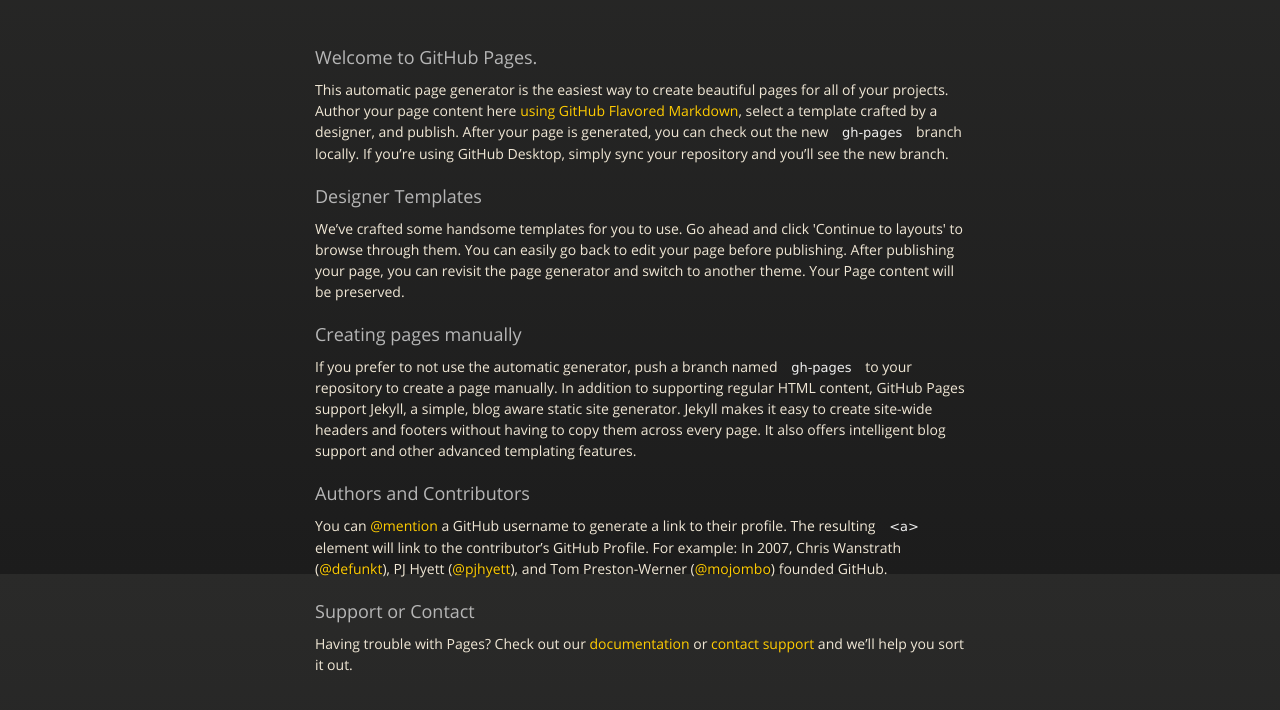
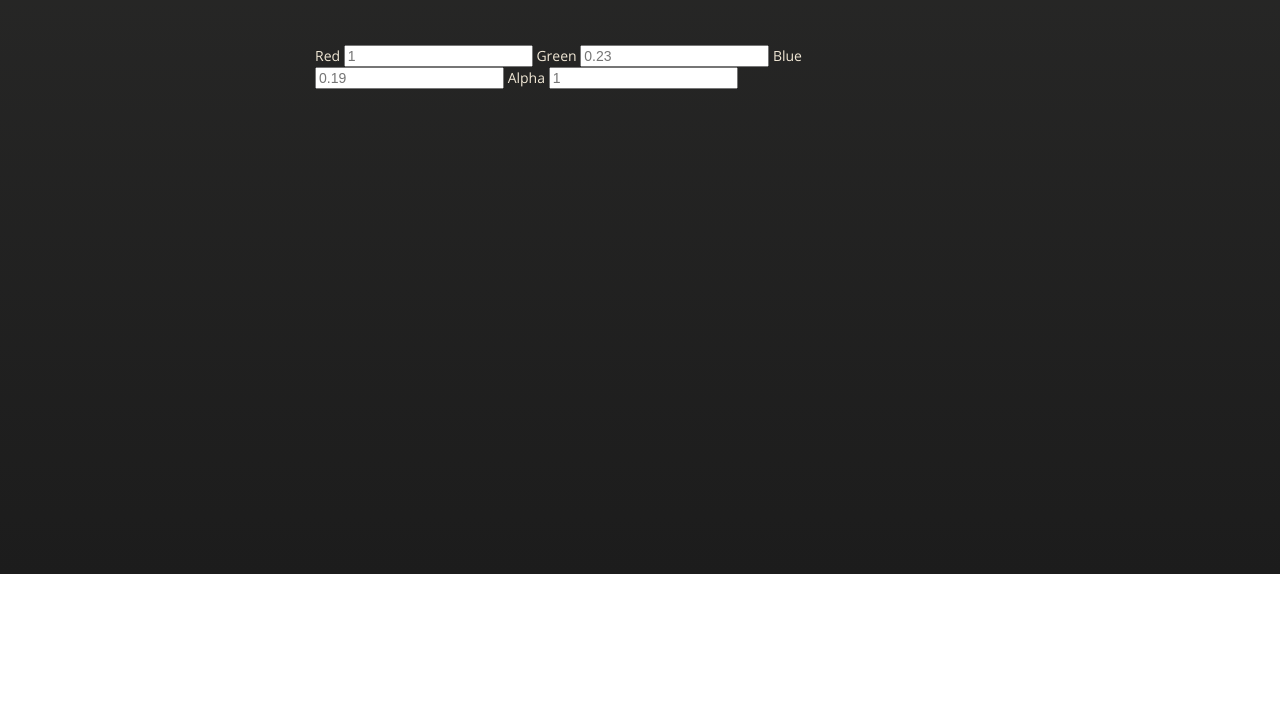
Before and after one commit to inlinestyle/uicolor-to-hex, a plain HTML site: page index.html in a window 1280 px wide. Shown: the part 226-936 px from the top of the page. After the commit the page ends 800 px from the top, so only its background shows below. Drawn offline with nearby package versions, Linux system fonts and the light colour scheme.

Commit message:
make form inputs for UIColor RGBA

```diff
--- a/index.html
+++ b/index.html
@@ -14,6 +14,7 @@
     <!--[if lt IE 8]>
     <link rel="stylesheet" href="stylesheets/ie.css">
     <![endif]-->
+    <script src="javascripts/main.js"></script>
     <meta name="viewport" content="width=device-width, initial-scale=1, user-scalable=no">
 
   </head>
@@ -38,30 +39,14 @@
           <span class="credits right">Hosted on GitHub Pages &mdash; Theme by <a href="https://twitter.com/michigangraham">mattgraham</a></span>
         </div>
 
-        <h3>
-<a id="welcome-to-github-pages" class="anchor" href="#welcome-to-github-pages" aria-hidden="true"><span aria-hidden="true" class="octicon octicon-link"></span></a>Welcome to GitHub Pages.</h3>
-
-<p>This automatic page generator is the easiest way to create beautiful pages for all of your projects. Author your page content here <a href="https://guides.github.com/features/mastering-markdown/">using GitHub Flavored Markdown</a>, select a template crafted by a designer, and publish. After your page is generated, you can check out the new <code>gh-pages</code> branch locally. If you’re using GitHub Desktop, simply sync your repository and you’ll see the new branch.</p>
-
-<h3>
-<a id="designer-templates" class="anchor" href="#designer-templates" aria-hidden="true"><span aria-hidden="true" class="octicon octicon-link"></span></a>Designer Templates</h3>
-
-<p>We’ve crafted some handsome templates for you to use. Go ahead and click 'Continue to layouts' to browse through them. You can easily go back to edit your page before publishing. After publishing your page, you can revisit the page generator and switch to another theme. Your Page content will be preserved.</p>
-
-<h3>
-<a id="creating-pages-manually" class="anchor" href="#creating-pages-manually" aria-hidden="true"><span aria-hidden="true" class="octicon octicon-link"></span></a>Creating pages manually</h3>
-
-<p>If you prefer to not use the automatic generator, push a branch named <code>gh-pages</code> to your repository to create a page manually. In addition to supporting regular HTML content, GitHub Pages support Jekyll, a simple, blog aware static site generator. Jekyll makes it easy to create site-wide headers and footers without having to copy them across every page. It also offers intelligent blog support and other advanced templating features.</p>
-
-<h3>
-<a id="authors-and-contributors" class="anchor" href="#authors-and-contributors" aria-hidden="true"><span aria-hidden="true" class="octicon octicon-link"></span></a>Authors and Contributors</h3>
-
-<p>You can <a href="https://help.github.com/articles/basic-writing-and-formatting-syntax/#mentioning-users-and-teams" class="user-mention">@mention</a> a GitHub username to generate a link to their profile. The resulting <code>&lt;a&gt;</code> element will link to the contributor’s GitHub Profile. For example: In 2007, Chris Wanstrath (<a href="https://github.com/defunkt" class="user-mention">@defunkt</a>), PJ Hyett (<a href="https://github.com/pjhyett" class="user-mention">@pjhyett</a>), and Tom Preston-Werner (<a href="https://github.com/mojombo" class="user-mention">@mojombo</a>) founded GitHub.</p>
-
-<h3>
-<a id="support-or-contact" class="anchor" href="#support-or-contact" aria-hidden="true"><span aria-hidden="true" class="octicon octicon-link"></span></a>Support or Contact</h3>
-
-<p>Having trouble with Pages? Check out our <a href="https://help.github.com/pages">documentation</a> or <a href="https://github.com/contact">contact support</a> and we’ll help you sort it out.</p>
+        <label for="red">Red</label>
+        <input id="red" type="text" placeholder="1"/>
+        <label for="green">Green</label>
+        <input id="green" type="text" placeholder="0.23"/>
+        <label for="blue">Blue</label>
+        <input id="blue" type="text" placeholder="0.19"/>
+        <label for="alpha">Alpha</label>
+        <input id="alpha" type="text" placeholder="1"/>
       </section>
 
     </div>
```
